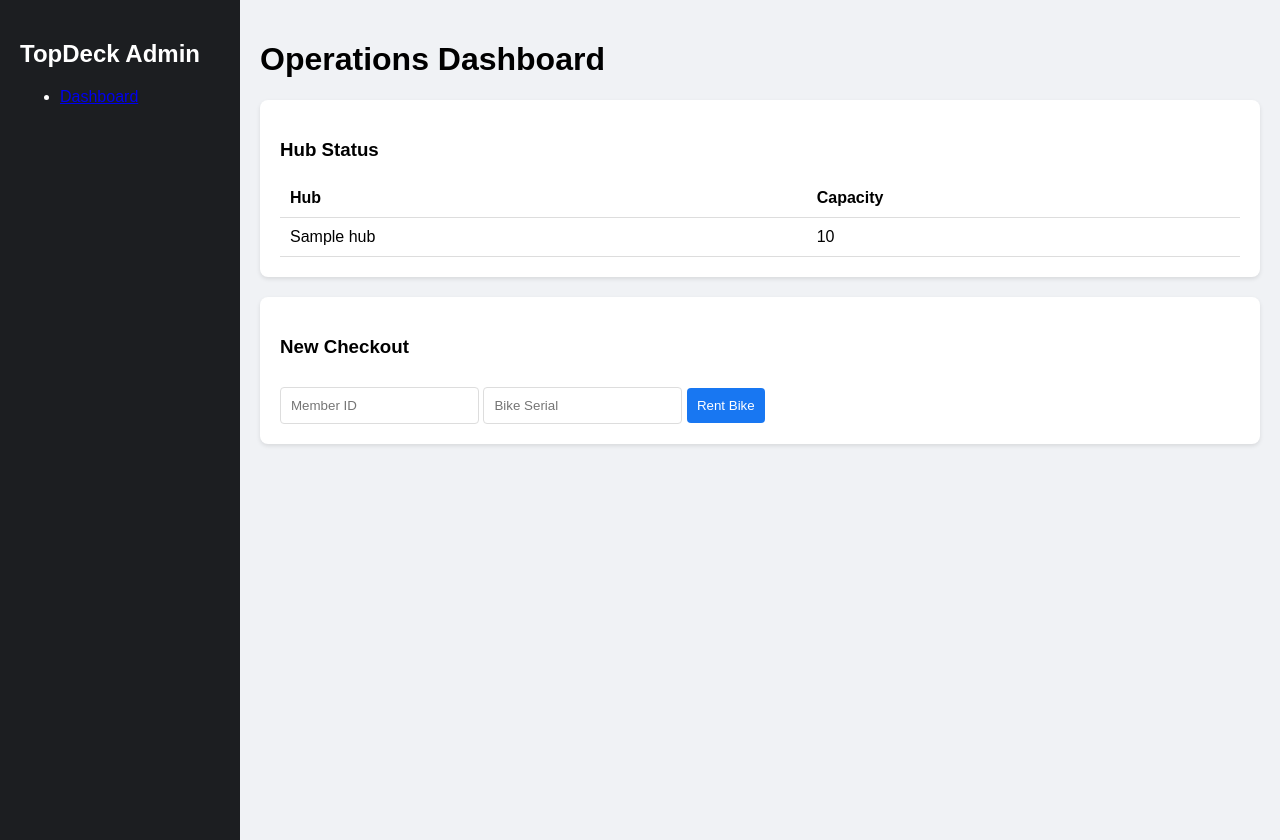
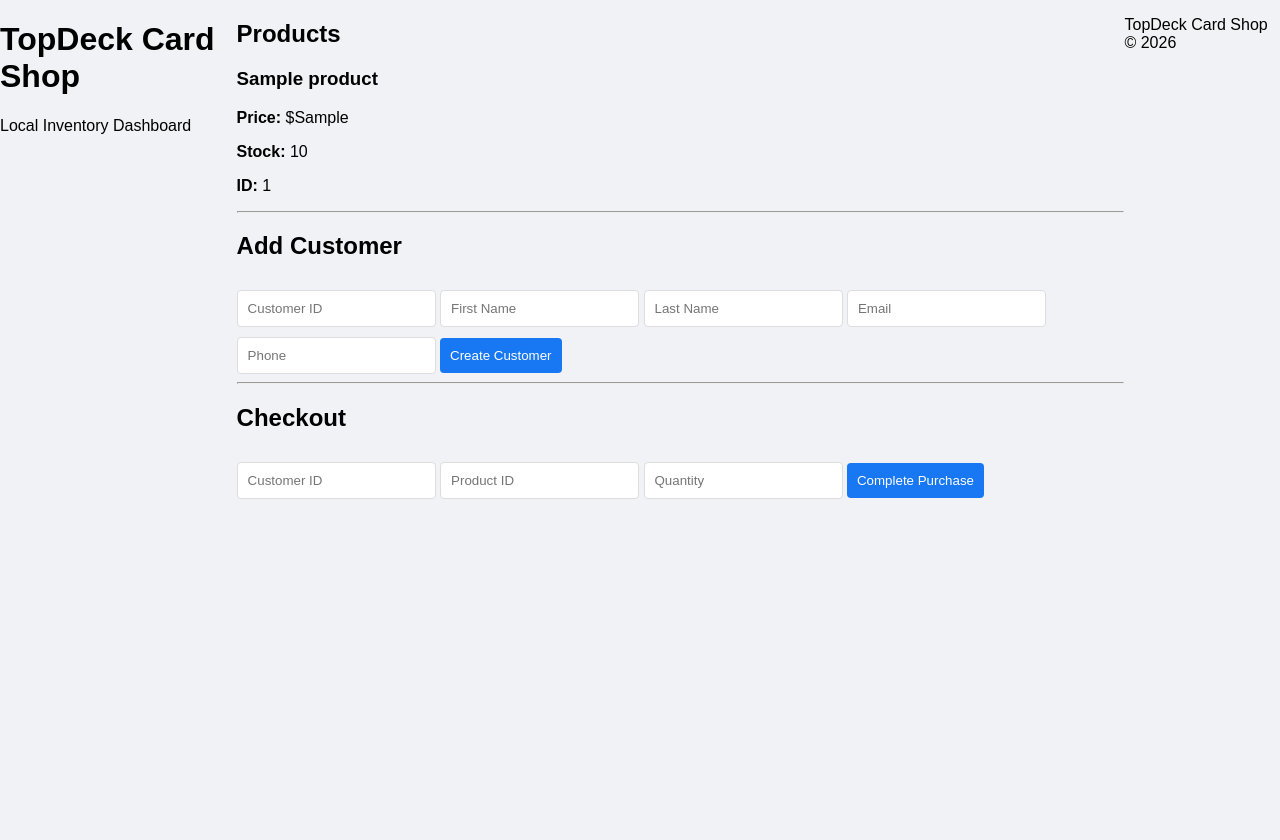
Before and after one commit to eborror/TopDeckCardShopApp, a FastAPI app: template templates/dashboard.html in a window 1280 px wide. After the commit the page ends 499 px from the top, so only its background shows below. Run offline with FastAPI, Linux system fonts and the light colour scheme; the template is opened without the code that fills it: most values are stand-ins (such as "Sample title", 1, 10 or a date in 2020).

Commit message:
modified:   app/main.py 	modified:   templates/dashboard.html

```diff
--- a/app/main.py
+++ b/app/main.py
@@ -26,37 +26,51 @@ def get_db_conn():
     return db_pool.get_connection()
 
 @app.get("/")
-def dashboard(request: Request):
+def home(request: Request):
     conn = get_db_conn()
     cursor = conn.cursor(dictionary=True)
 
     try:
-        cursor.execute("SELECT * FROM Hubs")
-        hubs = cursor.fetchall()
+        cursor.execute("SELECT * FROM PRODUCT")
+        products = cursor.fetchall()
 
-        return templates.TemplateResponse(
-            "dashboard.html",
-            {
-                "request": request,
-                "hubs": hubs
-            }
-        )
+        return {"products": products}
+
+    except Exception as e:
+        return {"error": str(e)}
+
     finally:
         cursor.close()
         conn.close()
 
-@app.post("/checkout")
-def checkout(member_id: int = Form(...), serial_num: str = Form(...)):
+@app.post("/customer")
+def add_customer(
+    customer_id: int = Form(...),
+    first_name: str = Form(...),
+    last_name: str = Form(None),
+    email: str = Form(None),
+    phone: str = Form(None)
+):
     conn = get_db_conn()
     cursor = conn.cursor()
+
     try:
-        cursor.execute("INSERT INTO Rentals (MemberID, SerialNum, StartTime) VALUES (%s, %s, NOW())", (member_id, serial_num))
-        cursor.execute("UPDATE Bikes SET Status = 'In-Use', HubID = NULL WHERE SerialNum = %s", (serial_num,))
+        cursor.execute("""
+            INSERT INTO CUSTOMER
+            (CUSTOMER_ID, CUSTOMER_FNAME, CUSTOMER_LNAME, CUSTOMER_EMAIL, CUSTOMER_PHONE)
+            VALUES (%s, %s, %s, %s, %s)
+        """, (customer_id, first_name, last_name, email, phone))
+
         conn.commit()
     except Exception as e:
         conn.rollback()
-        print(f"Error: {e}")
+        print(e)
     finally:
         cursor.close()
         conn.close()
+
     return RedirectResponse(url="/", status_code=303)
+
+@app.get("/test")
+def test():
+    return {"status": "working"}
--- a/templates/dashboard.html
+++ b/templates/dashboard.html
@@ -1,33 +1,88 @@
 <!DOCTYPE html>
-<html>
+<html lang="en">
 <head>
+    <meta charset="UTF-8">
+    <title>TopDeck Card Shop</title>
+
+    <!-- Your existing stylesheet -->
     <link rel="stylesheet" href="/static/css/style.css">
-    <title>TopDeck | Admin</title>
 </head>
+
 <body>
-    <div class="sidebar">
-        <h2>TopDeck Admin</h2>
-        <nav><ul><li><a href='/'>Dashboard</a></li></ul></nav>
-    </div>
-    <div class="main-content">
-        <h1>Operations Dashboard</h1>
-        <div class="card">
-            <h3>Hub Status</h3>
-            <table>
-                <tr><th>Hub</th><th>Capacity</th></tr>
-                {% for hub in hubs %}
-                <tr><td>{{ hub.HubName }}</td><td>{{ hub.Capacity }}</td></tr>
-                {% endfor %}
-            </table>
-        </div>
-        <div class="card">
-            <h3>New Checkout</h3>
-            <form action="/checkout" method="post">
-                <input type="number" name="member_id" placeholder="Member ID" required>
-                <input type="text" name="serial_num" placeholder="Bike Serial" required>
-                <button type="submit">Rent Bike</button>
+
+    <header>
+        <h1>TopDeck Card Shop</h1>
+        <p>Local Inventory Dashboard</p>
+    </header>
+
+    <main>
+
+        <!-- ================= PRODUCTS ================= -->
+        <section>
+            <h2>Products</h2>
+
+            {% if products %}
+                <div class="product-grid">
+                    {% for p in products %}
+                        <div class="product-card">
+                            <h3>{{ p.PRODUCT_NAME }}</h3>
+
+                            <p><strong>Price:</strong> ${{ p.PRODUCT_PRICELISTED }}</p>
+                            <p><strong>Stock:</strong> {{ p.PRODUCT_STOCK }}</p>
+                            <p><strong>ID:</strong> {{ p.PRODUCT_ID }}</p>
+                        </div>
+                    {% endfor %}
+                </div>
+            {% else %}
+                <p>No products found.</p>
+            {% endif %}
+        </section>
+
+        <hr>
+
+        <!-- ================= ADD CUSTOMER ================= -->
+        <section>
+            <h2>Add Customer</h2>
+
+            <form method="post" action="/customer" class="form-box">
+
+                <input type="number" name="customer_id" placeholder="Customer ID" required>
+
+                <input type="text" name="first_name" placeholder="First Name" required>
+
+                <input type="text" name="last_name" placeholder="Last Name">
+
+                <input type="email" name="email" placeholder="Email">
+
+                <input type="text" name="phone" placeholder="Phone">
+
+                <button type="submit">Create Customer</button>
             </form>
-        </div>
-    </div>
+        </section>
+
+        <hr>
+
+        <!-- ================= CHECKOUT ================= -->
+        <section>
+            <h2>Checkout</h2>
+
+            <form method="post" action="/checkout" class="form-box">
+
+                <input type="number" name="customer_id" placeholder="Customer ID" required>
+
+                <input type="number" name="product_id" placeholder="Product ID" required>
+
+                <input type="number" name="quantity" placeholder="Quantity" required>
+
+                <button type="submit">Complete Purchase</button>
+            </form>
+        </section>
+
+    </main>
+
+    <footer>
+        <p>TopDeck Card Shop © 2026</p>
+    </footer>
+
 </body>
 </html>
```
